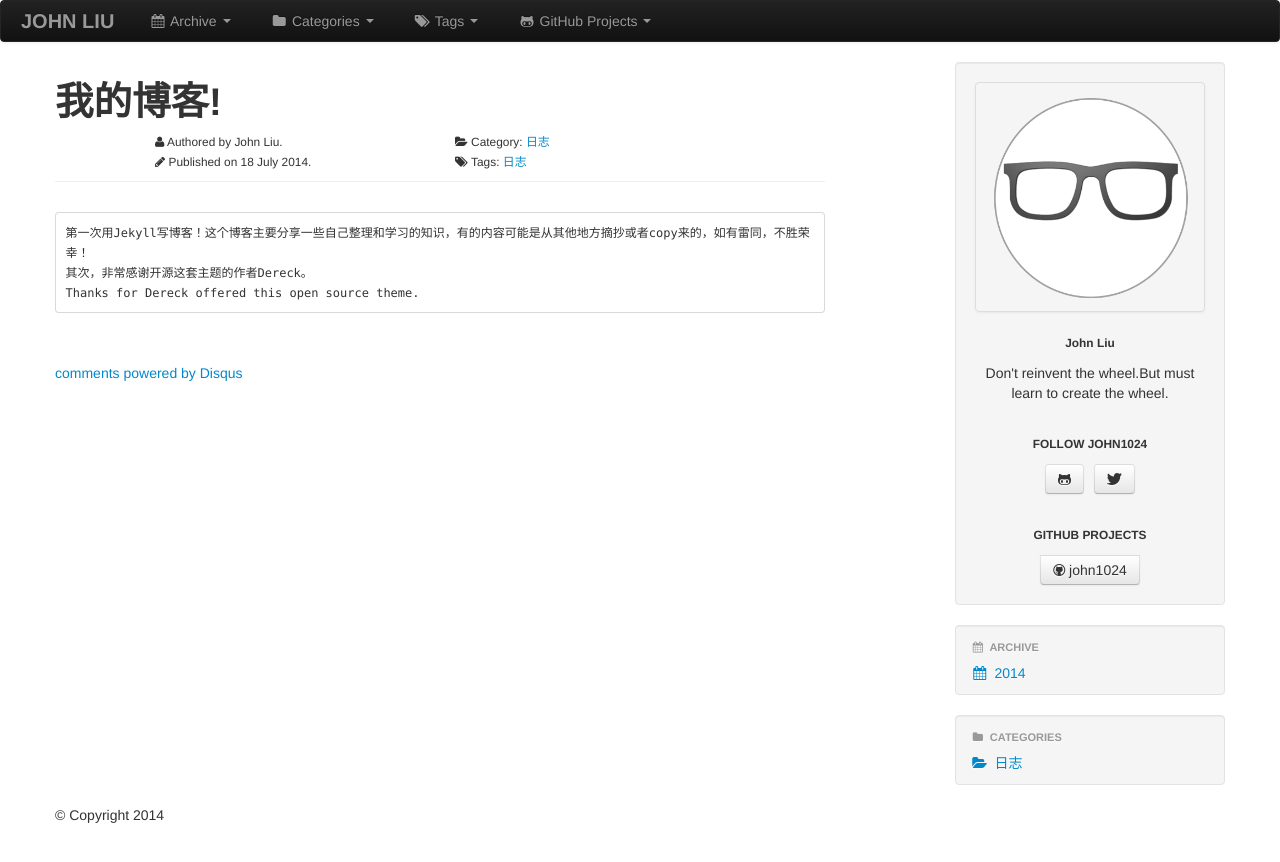
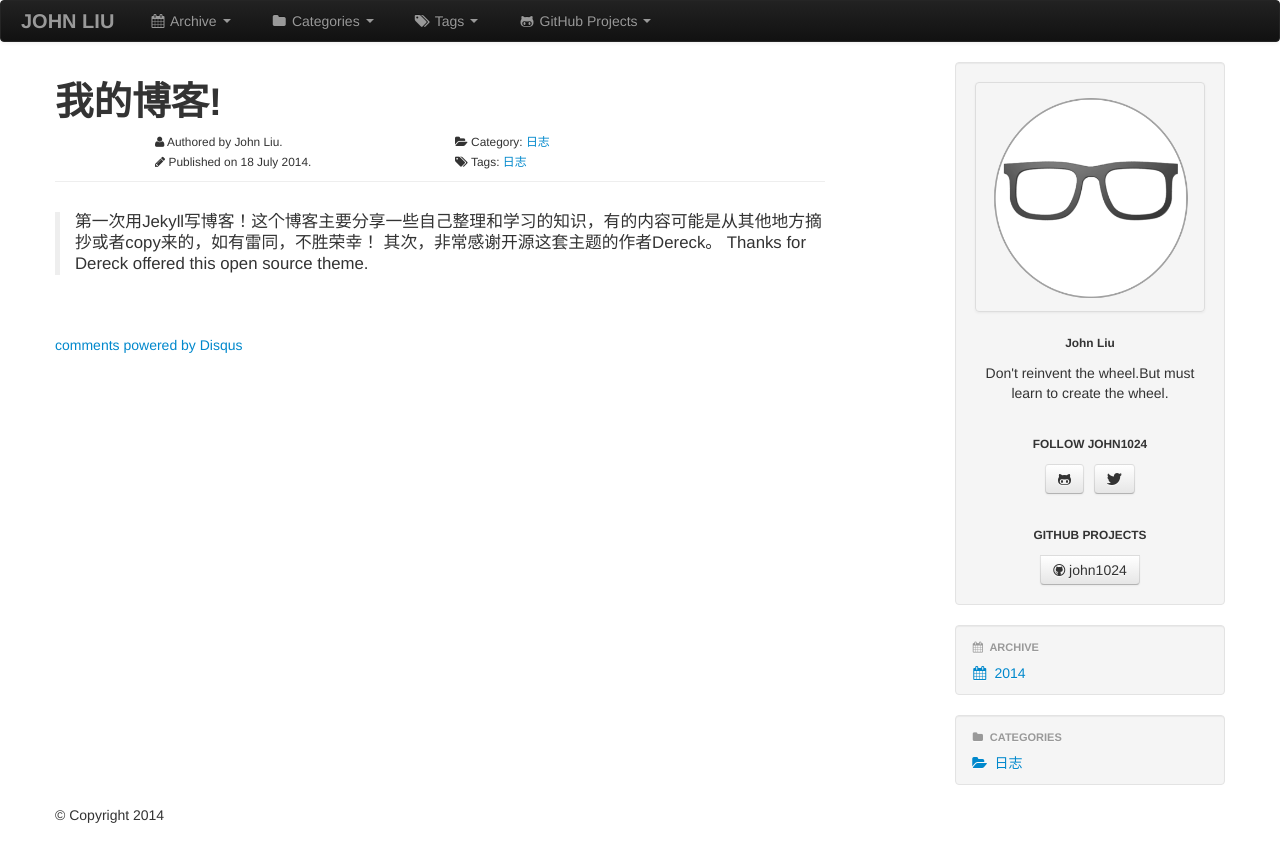
Before and after one commit to liuguangqiang/liuguangqiang.github.com, a Jekyll site: the page built from _posts/2014-07-18-我的博客.md, in a window 1280 px wide. Shown: the top 862 px of the page. Built offline with Jekyll 4.4.1, drawn with Linux system fonts in a browser that asks for light colours; comment, search, counter and statistics services are not loaded.

Commit message:
Modified the content .

```diff
--- a/_posts/2014-07-18-我的博客.md
+++ b/_posts/2014-07-18-我的博客.md
@@ -6,7 +6,6 @@ desc : 博客的简介,第一次用Jekyll写博客！...
 
 title : 我的博客!
 ---
-
-	第一次用Jekyll写博客！这个博客主要分享一些自己整理和学习的知识，有的内容可能是从其他地方摘抄或者copy来的，如有雷同，不胜荣幸！
-	其次，非常感谢开源这套主题的作者Dereck。
-	Thanks for Dereck offered this open source theme.
+>第一次用Jekyll写博客！这个博客主要分享一些自己整理和学习的知识，有的内容可能是从其他地方摘抄或者copy来的，如有雷同，不胜荣幸！
+>其次，非常感谢开源这套主题的作者Dereck。
+>Thanks for Dereck offered this open source theme.
```
Also changed, not shown: 2 other files.
